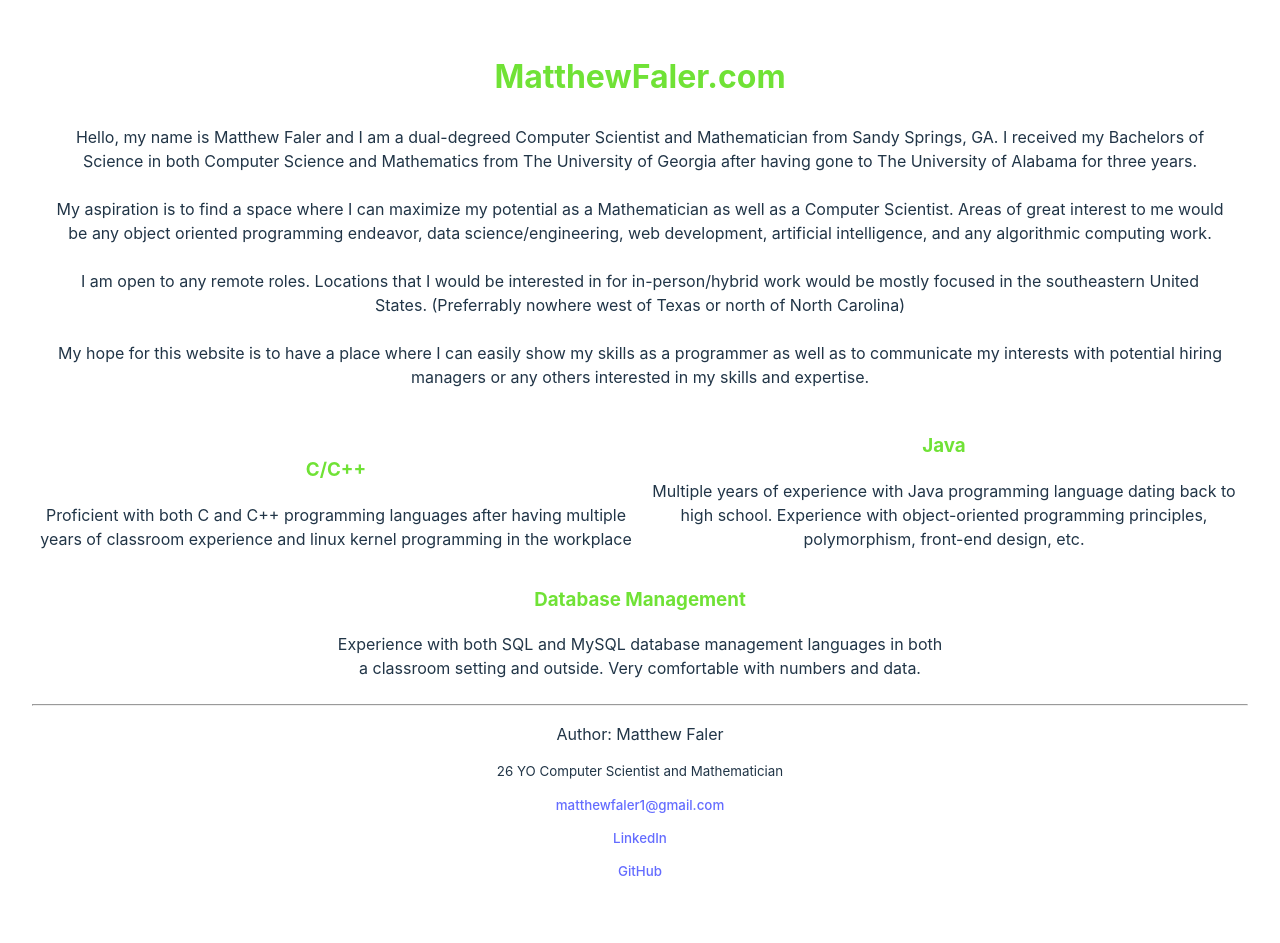
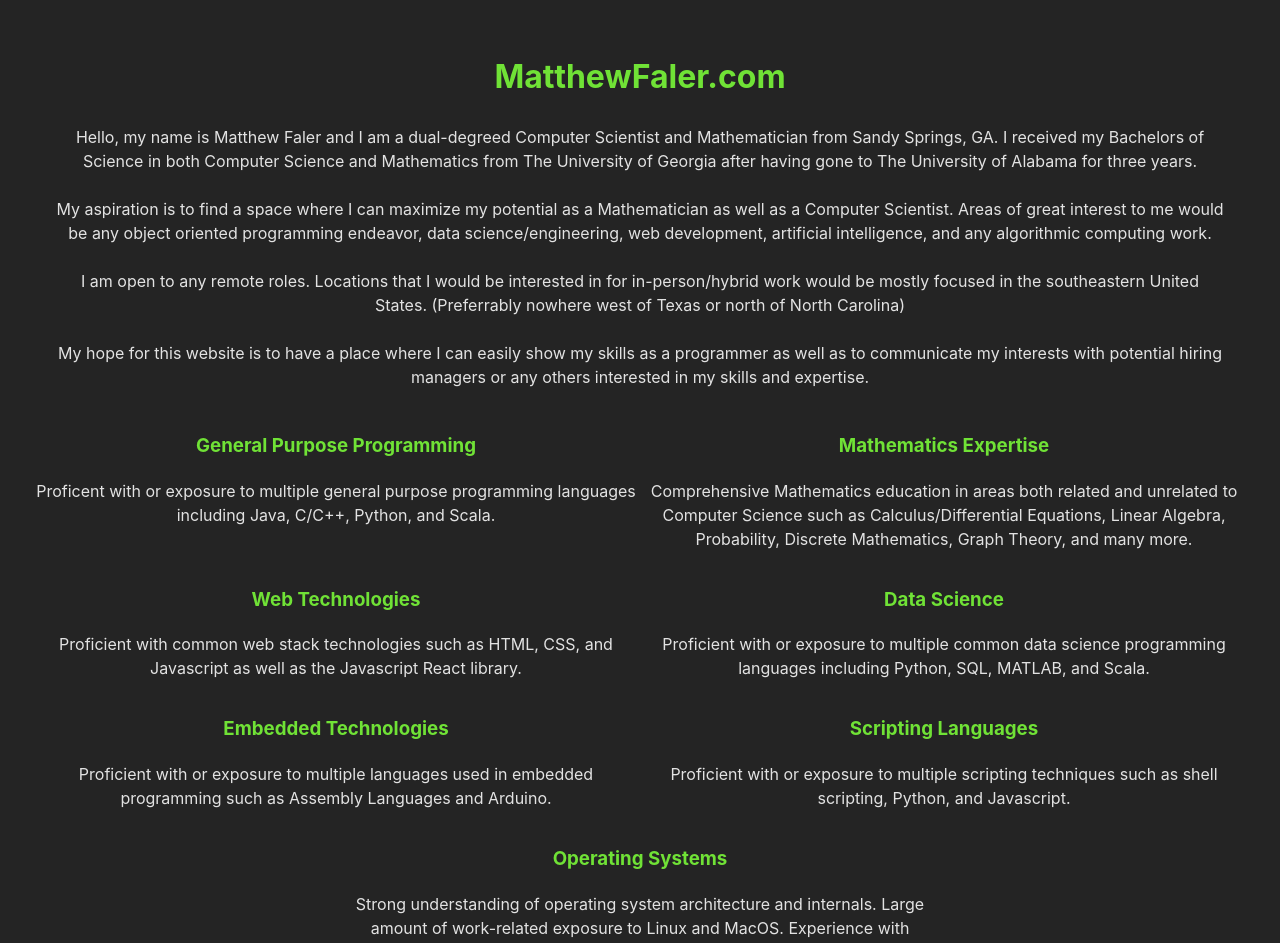
Before and after one commit to matthewfaler/MFWebsite, a React (Vite) app: page / in a window 1280 px wide. Shown: the top 943 px of the page. Built offline with nearby package versions, Linux system fonts and the light colour scheme.

Commit message:
refs #2: Successfully completed skill cards with descriptions.

```diff
--- a/src/SkillDiv/SkillDiv.module.css
+++ b/src/SkillDiv/SkillDiv.module.css
@@ -1,3 +1,5 @@
 .SkillDiv {
-
+    display: flex;
+    flex-wrap: wrap;
+    justify-content: center;
 }
--- a/src/SkillDiv/Skills.json
+++ b/src/SkillDiv/Skills.json
@@ -1,17 +1,37 @@
 [
     {
         "id": 1,
-        "title": "C/C++",
-        "description": "Proficient with both C and C++ programming languages after having multiple years of classroom experience and linux kernel programming in the workplace"
+        "title": "General Purpose Programming",
+        "description": "Proficent with or exposure to multiple general purpose programming languages including Java, C/C++, Python, and Scala."
     },
     {
         "id": 2,
-        "title": "Java",
-        "description": "Multiple years of experience with Java programming language dating back to high school. Experience with object-oriented programming principles, polymorphism, front-end design, etc."
+        "title": "Mathematics Expertise",
+        "description": "Comprehensive Mathematics education in areas both related and unrelated to Computer Science such as Calculus/Differential Equations, Linear Algebra, Probability, Discrete Mathematics, Graph Theory, and many more."
     },
     {
         "id": 3,
-        "title": "Database Management",
-        "description": "Experience with both SQL and MySQL database management languages in both a classroom setting and outside. Very comfortable with numbers and data."
+        "title": "Web Technologies",
+        "description": "Proficient with common web stack technologies such as HTML, CSS, and Javascript as well as the Javascript React library."
+    },
+    {
+        "id": 4,
+        "title": "Data Science",
+        "description": "Proficient with or exposure to multiple common data science programming languages including Python, SQL, MATLAB, and Scala."
+    },
+    {
+        "id": 5,
+        "title": "Embedded Technologies",
+        "description": "Proficient with or exposure to multiple languages used in embedded programming such as Assembly Languages and Arduino."
+    },
+    {
+        "id": 6,
+        "title": "Scripting Languages",
+        "description": "Proficient with or exposure to multiple scripting techniques such as shell scripting, Python, and Javascript."
+    },
+    {
+        "id": 7,
+        "title": "Operating Systems",
+        "description": "Strong understanding of operating system architecture and internals. Large amount of work-related exposure to Linux and MacOS. Experience with Windows."
     }
 ]
--- a/src/index.css
+++ b/src/index.css
@@ -16,7 +16,6 @@
 a {
   font-weight: 500;
   color: #646cff;
-  text-decoration: inherit;
 }
 a:hover {
   color: #535bf2;
@@ -29,24 +28,3 @@ body {
   min-width: 320px;
   min-height: 100vh;
 }
-
-button:hover {
-  border-color: #646cff;
-}
-button:focus,
-button:focus-visible {
-  outline: 4px auto -webkit-focus-ring-color;
-}
-
-@media (prefers-color-scheme: light) {
-  :root {
-    color: #213547;
-    background-color: #ffffff;
-  }
-  a:hover {
-    color: #747bff;
-  }
-  button {
-    background-color: #f9f9f9;
-  }
-}
```
